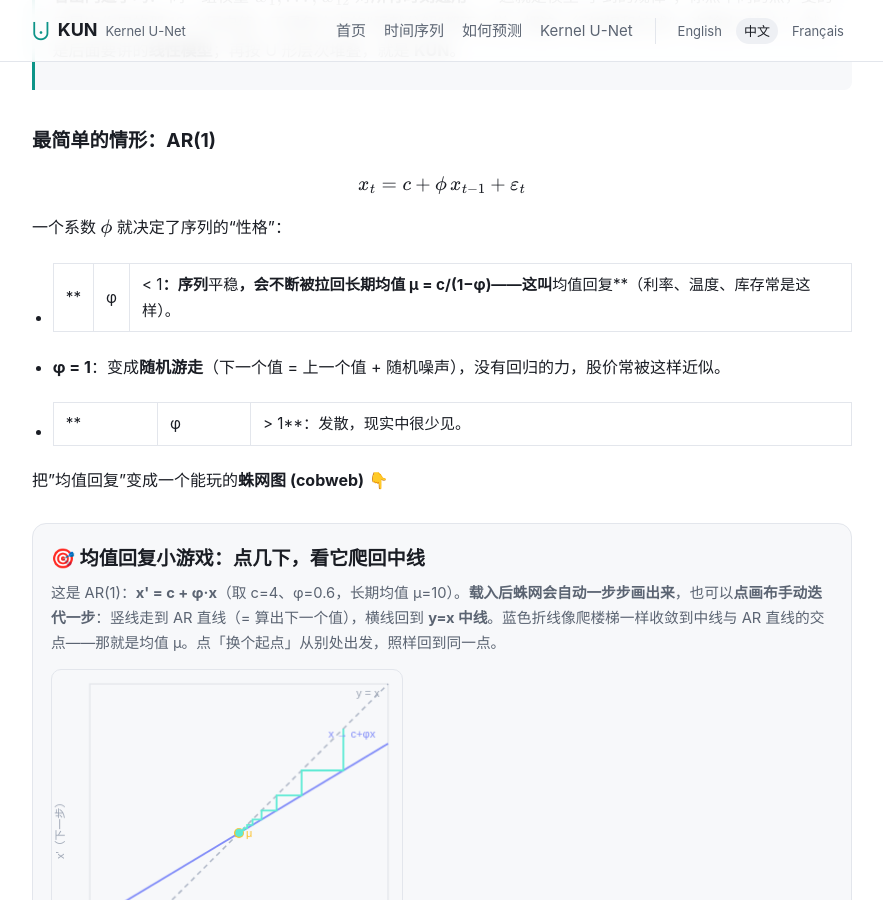
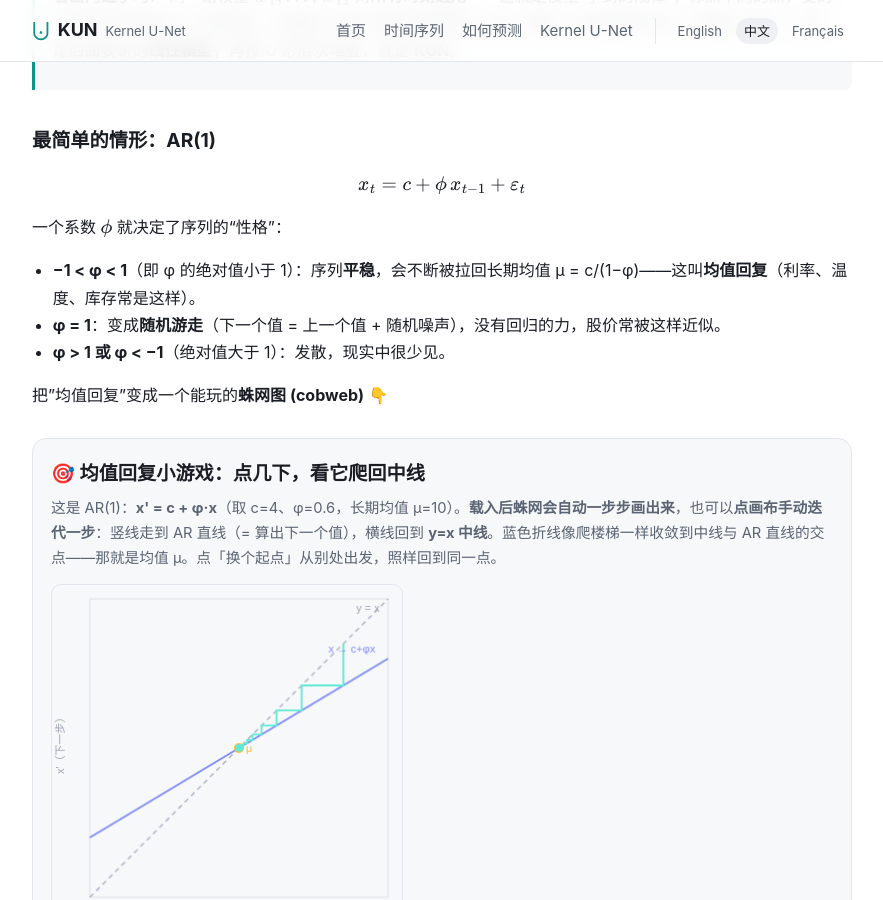
Before and after one commit to JiangYou2025/kun, a Jekyll site: the page built from zh/linear-autoregression.md, in a window 1280 px wide and 900 px high, scrolled down 1874 px. Shown: the whole window, without its empty margins (198-1081 px from the left). Built offline with Jekyll 4.4.1, drawn with Linux system fonts in a browser that asks for light colours; formulas are drawn with MathJax 3; comment, search, counter and statistics services are not loaded.

Commit message:
linear-autoregression: stop AR(1) bullets rendering as tables
The "|φ|" absolute-value bars contain pipe chars, which markdown parsed
as table column separators — so two bullets turned into <table>s. Replace
with pipe-free interval notation (−1 < φ < 1 / φ > 1 或 φ < −1).

Co-Authored-By: Claude Opus 4.8 (1M context) <noreply@anthropic.com>

```diff
--- a/zh/linear-autoregression.md
+++ b/zh/linear-autoregression.md
@@ -152,9 +152,9 @@ $$x_t = c + \phi\, x_{t-1} + \varepsilon_t$$
 
 一个系数 $$\phi$$ 就决定了序列的“性格”：
 
-- **|φ| < 1**：序列**平稳**，会不断被拉回长期均值 μ = c/(1−φ)——这叫**均值回复**（利率、温度、库存常是这样）。
+- **−1 < φ < 1**（即 φ 的绝对值小于 1）：序列**平稳**，会不断被拉回长期均值 μ = c/(1−φ)——这叫**均值回复**（利率、温度、库存常是这样）。
 - **φ = 1**：变成**随机游走**（下一个值 = 上一个值 + 随机噪声），没有回归的力，股价常被这样近似。
-- **|φ| > 1**：发散，现实中很少见。
+- **φ > 1 或 φ < −1**（绝对值大于 1）：发散，现实中很少见。
 
 把"均值回复"变成一个能玩的**蛛网图 (cobweb)** 👇
 
```
